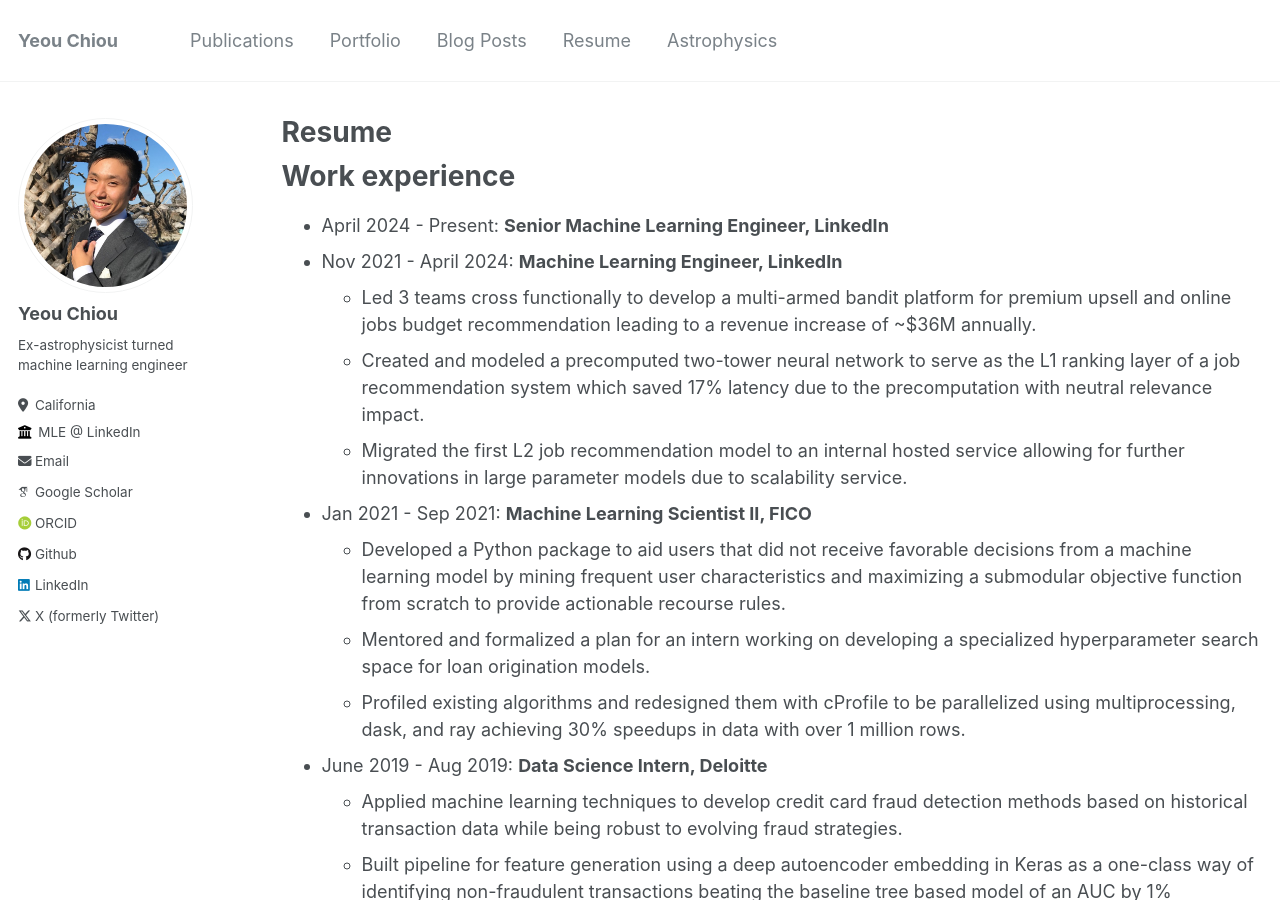
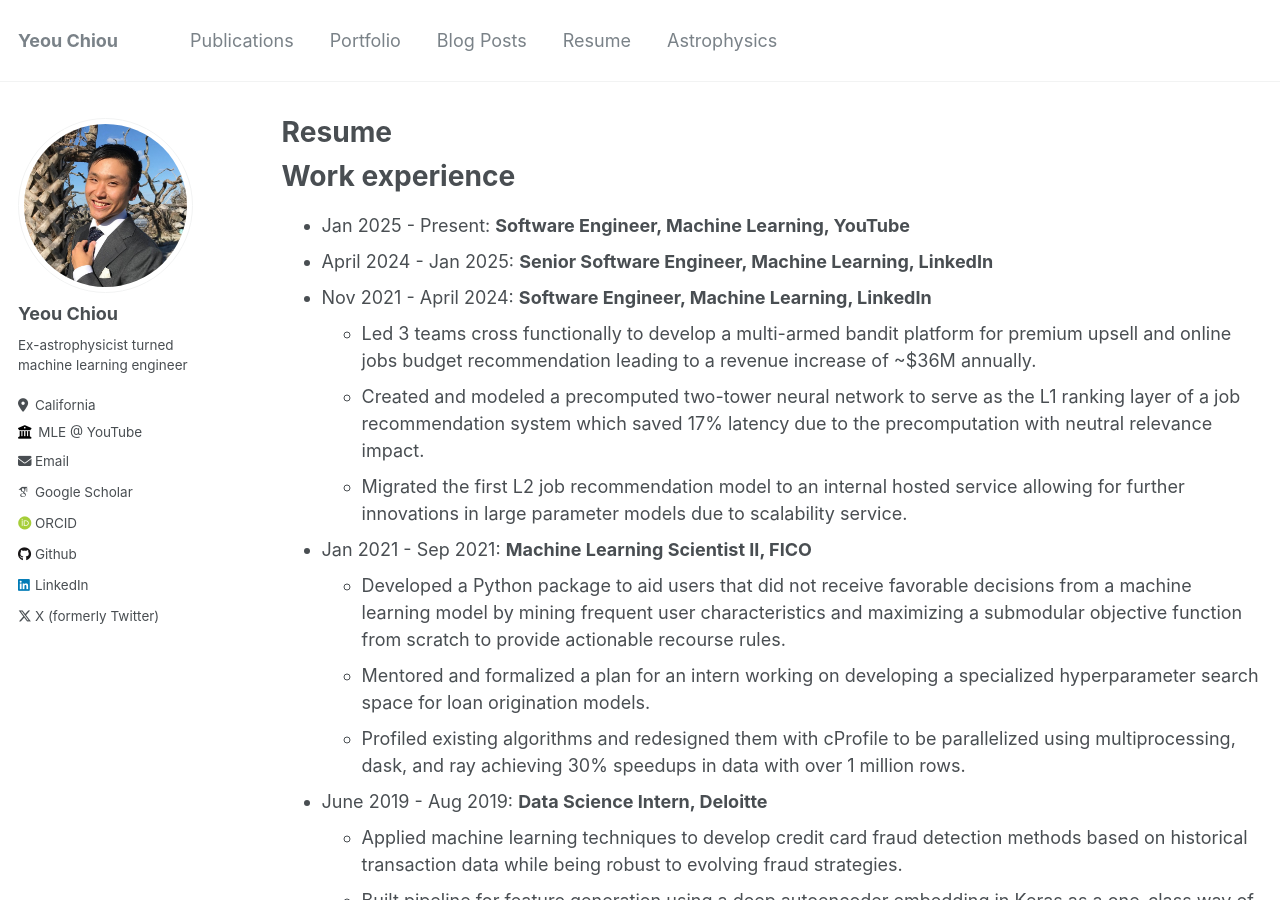
Before and after one commit to yeouchiou/yeouchiou.github.io, a Jekyll site: the page built from _pages/resume.md, in a window 1280 px wide and 900 px high. Built offline with Jekyll 4.4.1, drawn with Linux system fonts in a browser that asks for light colours; some web fonts are replaced.

Commit message:
update resume

```diff
--- a/_config.yml
+++ b/_config.yml
@@ -26,7 +26,7 @@ author:
   pronouns         : # example: "she/her"
   bio              : "Ex-astrophysicist turned machine learning engineer"
   location         : "California"
-  employer         : "MLE @ LinkedIn"
+  employer         : "MLE @ YouTube"
   uri              : # URL
   email            : "yeouchiou@gmail.com"
 
--- a/_pages/resume.md
+++ b/_pages/resume.md
@@ -11,9 +11,9 @@ redirect_from:
 
 Work experience
 ======
-
-* April 2024 - Present: **Senior Machine Learning Engineer, LinkedIn**
-* Nov 2021 - April 2024: **Machine Learning Engineer, LinkedIn**
+* Jan 2025 - Present: **Software Engineer, Machine Learning, YouTube**
+* April 2024 - Jan 2025: **Senior Software Engineer, Machine Learning, LinkedIn**
+* Nov 2021 - April 2024: **Software Engineer, Machine Learning, LinkedIn**
   * Led 3 teams cross functionally to develop a multi-armed bandit platform for premium upsell and online jobs budget recommendation leading to a revenue increase of ~$36M annually.
   * Created and modeled a precomputed two-tower neural network to serve as the L1 ranking layer of a job recommendation system which saved 17% latency due to the precomputation with neutral relevance impact.
   * Migrated the first L2 job recommendation model to an internal hosted service allowing for further innovations in large parameter models due to scalability service.
```
